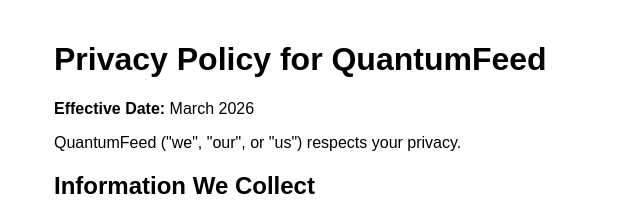
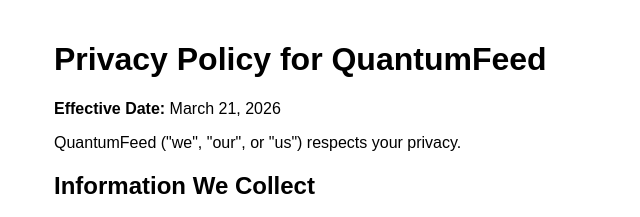
Before and after one commit to OSZO-Tech/quantumfeed-legal, a plain HTML site: page index.html in a window 1280 px wide. Shown: the top 217 px of the page, 186-826 px from the left. Drawn offline with Linux system fonts and the light colour scheme.

Commit message:
Update index.html

```diff
--- a/index.html
+++ b/index.html
@@ -8,7 +8,7 @@
 
 <h1>Privacy Policy for QuantumFeed</h1>
 
-<p><strong>Effective Date:</strong> March 2026</p>
+<p><strong>Effective Date:</strong> March 21, 2026</p>
 
 <p>QuantumFeed ("we", "our", or "us") respects your privacy.</p>
 
```
